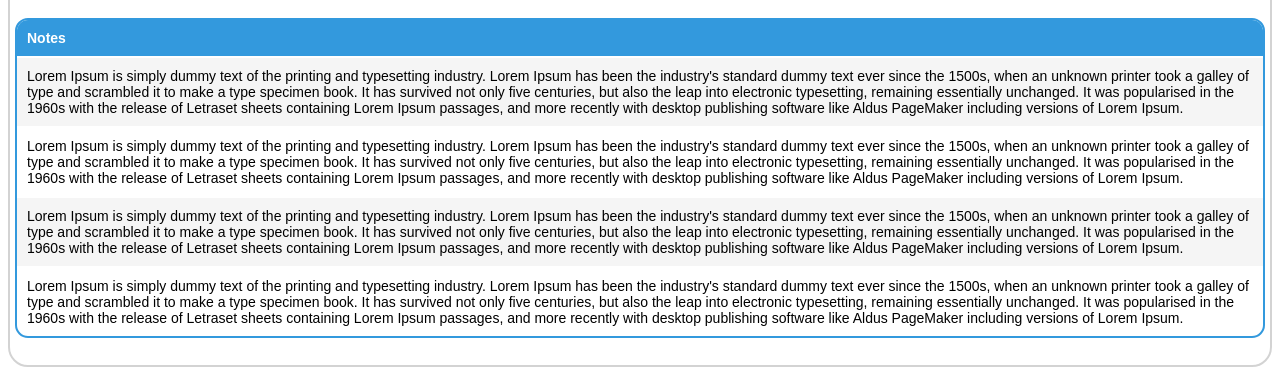
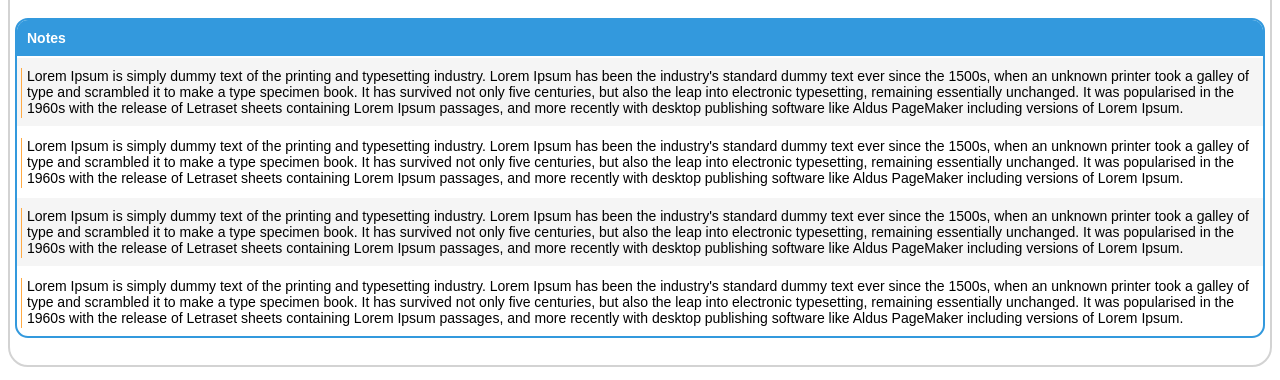
Before and after one commit to Bhartisharma231089/Development-work, a plain HTML site: page allproject.html/My project/candidatetable/candidatetable.html in a window 1280 px wide. Shown: the part 2512-2892 px from the top of the page. Drawn offline with Linux system fonts and the light colour scheme.

Commit message:
Update candidatetable.html

```diff
--- a/allproject.html/My project/candidatetable/candidatetable.html
+++ b/allproject.html/My project/candidatetable/candidatetable.html
@@ -414,17 +414,18 @@
         <th colspan="2"><a href="#">Notes</a> </th>
         </tr>
         <tr>
-         <td colspan="2"> Lorem Ipsum is simply dummy text of the printing and typesetting industry. Lorem Ipsum has been the industry's standard dummy text ever since the 1500s, when an unknown printer took a galley of type and scrambled it to make a type specimen book. It has survived not only five centuries, but also the leap into electronic typesetting, remaining essentially unchanged. It was popularised in the 1960s with the release of Letraset sheets containing Lorem Ipsum passages, and more recently with desktop publishing software like Aldus PageMaker including versions of Lorem Ipsum.</td>
+         <td colspan="2"> <span class="bar"></span>Lorem Ipsum is simply dummy text of the printing and typesetting industry. Lorem Ipsum has been the industry's standard dummy text ever since the 1500s, when an unknown printer took a galley of type and scrambled it to make a type specimen book. It has survived not only five centuries, but also the leap into electronic typesetting, remaining essentially unchanged. It was popularised in the 1960s with the release of Letraset sheets containing Lorem Ipsum passages, and more recently with desktop publishing software like Aldus PageMaker including versions of Lorem Ipsum.</td>
            </tr>
         <tr>
-          <td colspan="2">Lorem Ipsum is simply dummy text of the printing and typesetting industry. Lorem Ipsum has been the industry's standard dummy text ever since the 1500s, when an unknown printer took a galley of type and scrambled it to make a type specimen book. It has survived not only five centuries, but also the leap into electronic typesetting, remaining essentially unchanged. It was popularised in the 1960s with the release of Letraset sheets containing Lorem Ipsum passages, and more recently with desktop publishing software like Aldus PageMaker including versions of Lorem Ipsum.</td>
+          <td colspan="2"><span class="bar"></span>Lorem Ipsum is simply dummy text of the printing and typesetting industry. Lorem Ipsum has been the industry's standard dummy text ever since the 1500s, when an unknown printer took a galley of type and scrambled it to make a type specimen book. It has survived not only five centuries, but also the leap into electronic typesetting, remaining essentially unchanged. It was popularised in the 1960s with the release of Letraset sheets containing Lorem Ipsum passages, and more recently with desktop publishing software like Aldus PageMaker including versions of Lorem Ipsum.</td>
         </tr>
         <tr>
-           <td colspan="2">Lorem Ipsum is simply dummy text of the printing and typesetting industry. Lorem Ipsum has been the industry's standard dummy text ever since the 1500s, when an unknown printer took a galley of type and scrambled it to make a type specimen book. It has survived not only five centuries, but also the leap into electronic typesetting, remaining essentially unchanged. It was popularised in the 1960s with the release of Letraset sheets containing Lorem Ipsum passages, and more recently with desktop publishing software like Aldus PageMaker including versions of Lorem Ipsum.</td>
+           <td colspan="2"><span class="bar"></span>Lorem Ipsum is simply dummy text of the printing and typesetting industry. Lorem Ipsum has been the industry's standard dummy text ever since the 1500s, when an unknown printer took a galley of type and scrambled it to make a type specimen book. It has survived not only five centuries, but also the leap into electronic typesetting, remaining essentially unchanged. It was popularised in the 1960s with the release of Letraset sheets containing Lorem Ipsum passages, and more recently with desktop publishing software like Aldus PageMaker including versions of Lorem Ipsum.</td>
            </tr>
       <tr>
-             <td colspan="2">Lorem Ipsum is simply dummy text of the printing and typesetting industry. Lorem Ipsum has been the industry's standard dummy text ever since the 1500s, when an unknown printer took a galley of type and scrambled it to make a type specimen book. It has survived not only five centuries, but also the leap into electronic typesetting, remaining essentially unchanged. It was popularised in the 1960s with the release of Letraset sheets containing Lorem Ipsum passages, and more recently with desktop publishing software like Aldus PageMaker including versions of Lorem Ipsum.</td>
-          </tr>
+             <td colspan="2"><span class="bar"></span>
+              Lorem Ipsum is simply dummy text of the printing and typesetting industry. Lorem Ipsum has been the industry's standard dummy text ever since the 1500s, when an unknown printer took a galley of type and scrambled it to make a type specimen book. It has survived not only five centuries, but also the leap into electronic typesetting, remaining essentially unchanged. It was popularised in the 1960s with the release of Letraset sheets containing Lorem Ipsum passages, and more recently with desktop publishing software like Aldus PageMaker including versions of Lorem Ipsum.</td>
+             </tr>
           </tbody>
         <tr>
           <td colspan="2"></td>
```
